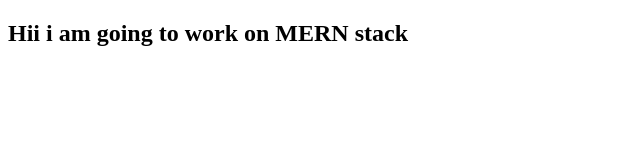
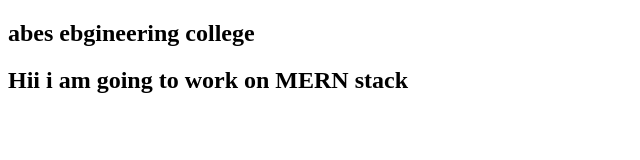
Before and after one commit to jatinsingh895/FSDITCREACT2025, a plain HTML site: page index.html in a window 1280 px wide. Shown: the whole page, without its empty margins (0-640 px from the left). Drawn offline with Linux system fonts and the light colour scheme.

Commit message:
div added in index.html

```diff
--- a/index.html
+++ b/index.html
@@ -6,6 +6,9 @@
     <title>Document</title>
 </head>
 <body>
+    <div>
+        <h2>abes ebgineering college</h2>
+    </div>
     <h2>Hii i am going to work on MERN stack </h2>
 </body>
 </html>
```
